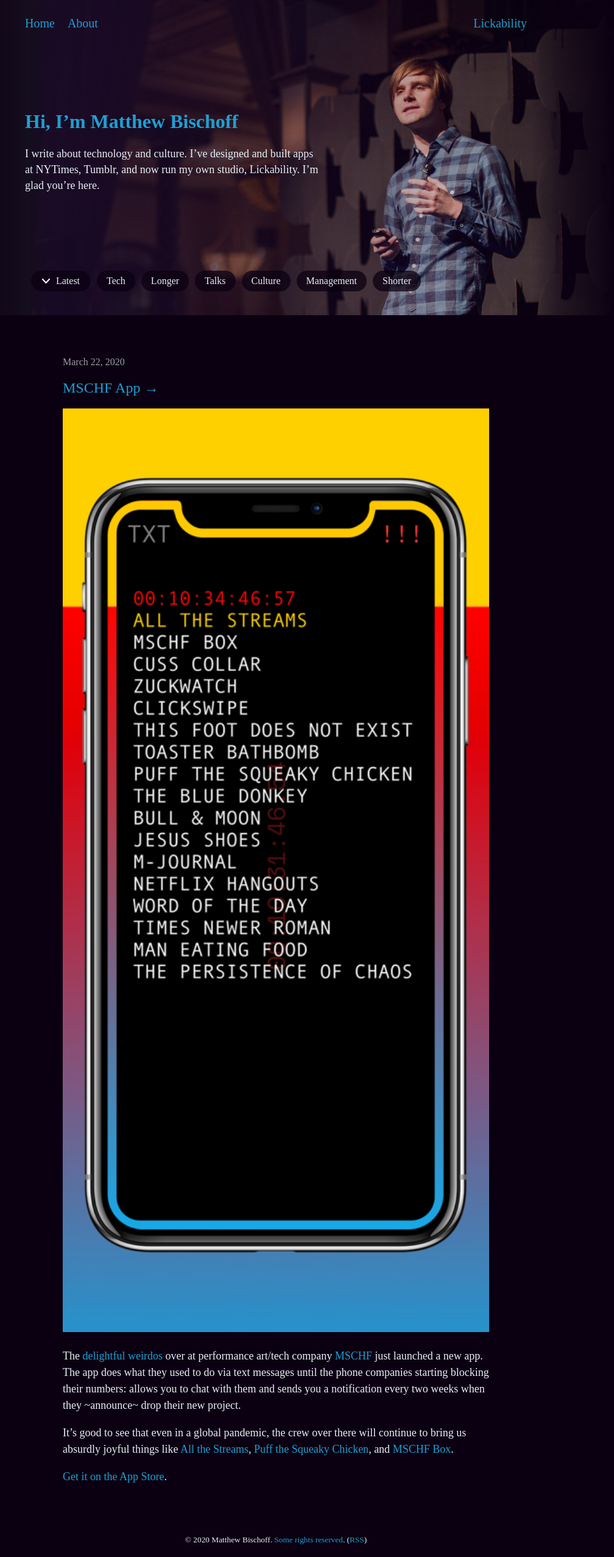
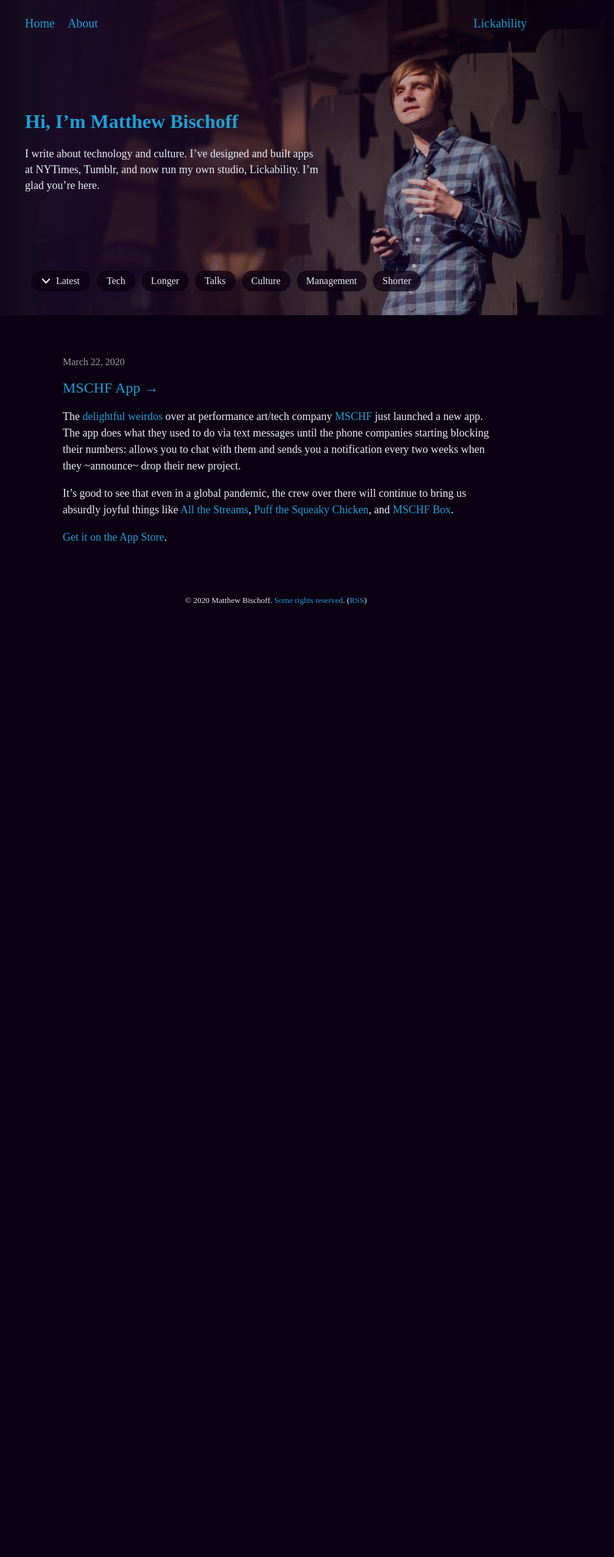
Before and after one commit to mbbischoff/website, a Jekyll site: the page built from _posts/2020-03-22-mschf-app.markdown, in a window 1280 px wide. Shown: the whole page at 61% size, without its empty margins (187-1195 px from the left). Built offline with Jekyll 4.4.1, drawn with Linux system fonts in a browser that asks for light colours; some web fonts are replaced; after the commit the page ends 1013 px from its top, so only the background shows below that.

Commit message:
Updated Mschf App

```diff
--- a/_posts/2020-03-22-mschf-app.markdown
+++ b/_posts/2020-03-22-mschf-app.markdown
@@ -23,8 +23,6 @@
 link: https://apps.apple.com/us/app/mschf/id1500457154
 ---
 
-![MSCHF App Screenshot](/uploads/460x0w.png)
-
 The [delightful weirdos](https://www.nytimes.com/2020/01/30/style/millennial-entrepreneur-startups.html) over at performance art/tech company [MSCHF](https://mschf.xyz) just launched a new app. The app does what they used to do via text messages until the phone companies starting blocking their numbers: allows you to chat with them and sends you a notification every two weeks when they ~announce~ drop their new project.
 
 It’s good to see that even in a global pandemic, the crew over there will continue to bring us absurdly joyful things like [All the Streams](https://allthestreams.fm), [Puff the Squeaky Chicken](https://buypuff.co/), and [MSCHF Box](https://mschfbox.com/).
```
